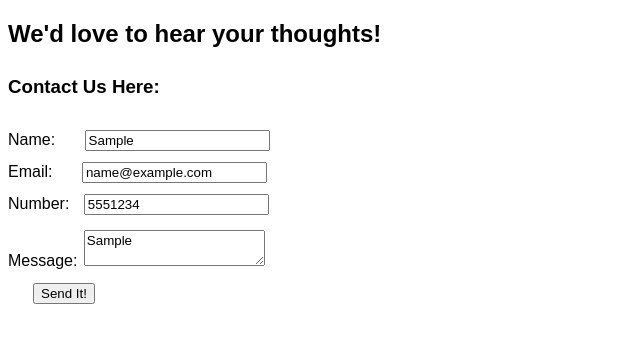
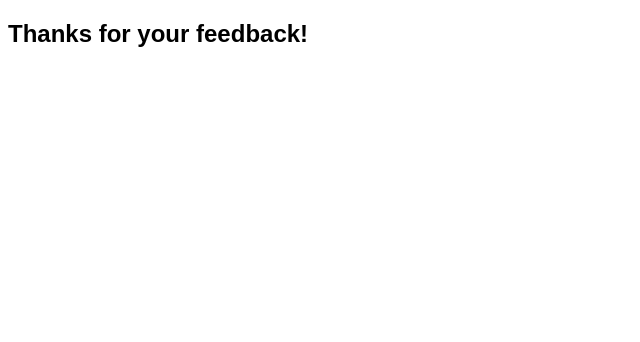
Before and after one commit to kmmiller418/CTAC-fullstack-102, a website: page jquery-form-validation/index.html in a window 1280 px wide. Both pictures are taken after typing "Sample", "name@example.com", "5551234", "Sample" into the empty fields and a click on the button "Send It!". Shown: the whole page, without its empty margins (0-640 px from the left). Drawn offline with nearby package versions, Linux system fonts and the light colour scheme.

Commit message:
Add google cdn to html file, add form manipulation to script

```diff
--- a/jquery-form-validation/index.html
+++ b/jquery-form-validation/index.html
@@ -6,7 +6,9 @@
     <meta name="viewport" content="width=device-width, initial-scale=1.0" />
     <title>Document</title>
     <link rel="stylesheet" href="style.css">
-  </head>
+    <script src="https://ajax.googleapis.com/ajax/libs/jquery/3.2.1/jquery.min.js"></script>
+    <script src="script.js"></script>
+    </head>
   <body>
     <div id="pre-form">
       <h2>We'd love to hear your thoughts!</h2>
@@ -35,7 +37,5 @@
         <input id="submit" type="button" value="Send It!" />
       </form>
     </div>
-
-    <script src="script.js"></script>
   </body>
 </html>
--- a/jquery-form-validation/script.js
+++ b/jquery-form-validation/script.js
@@ -0,0 +1,28 @@
+//$(document).ready deprecated, documentation suggested using jQuery(function) instead
+
+jQuery(function () {
+  $("#submit").on("click", function () {
+    let name = $("#name");
+    let email = $("#email");
+    let phoneNum = $("#phone");
+    let required = new Array(name, email, phoneNum);
+    let message = $("#message").html("Please Fill Out Required Fields");
+
+    for (i = 0; i < required.length; i++) {
+      if (required[i].val() == "") {
+        message.addClass("warning");
+        required[i].prev().addClass("warning");
+      }
+
+      if (required[i].val() != "") {
+        message.removeClass("warning");
+        required[i].prev().removeClass("warning");
+      }
+    }
+
+    if ($(".warning").length == 0) {
+      $("#form").remove();
+      $("h2").html("Thanks for your feedback!");
+    }
+  });
+});
```
